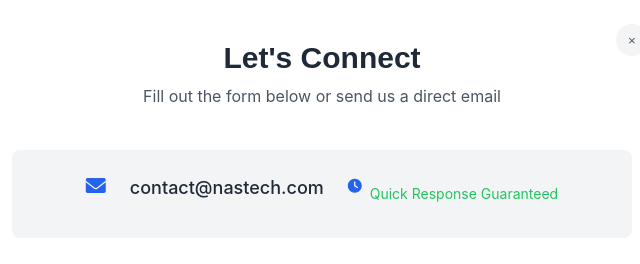
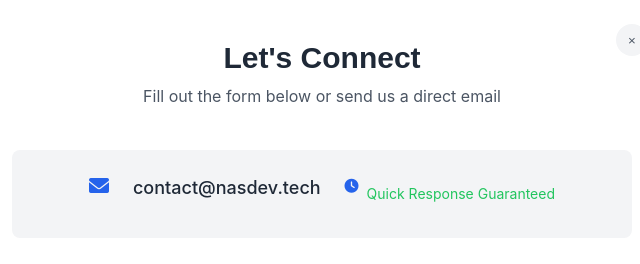
Before and after one commit to ciscoAnass/yj9Tx1u6adot8KA9xqhMVWKvt3wiNywdDx0zj7E7ExgUKG6jRin7otz85ftTdbO1Jq7, a plain HTML site: page contact.html in a window 1280 px wide. Both pictures are taken after a click on the button "Email Us". Shown: the top 264 px of the page, 318-958 px from the left. Drawn offline with Linux system fonts and the light colour scheme.

Commit message:
Update contact.html

```diff
--- a/contact.html
+++ b/contact.html
@@ -40,7 +40,7 @@
                     <div class="direct-email">
                         <div class="email-card">
                             <i class="fas fa-envelope"></i>
-                            <a href="mailto:contact@nastech.com">contact@nastech.com</a>
+                            <a href="mailto:contact@nastech.com">contact@nasdev.tech</a>
                             <span class="response-badge">
                                 <i class="fas fa-clock"></i>
                                 Quick Response Guaranteed
```
